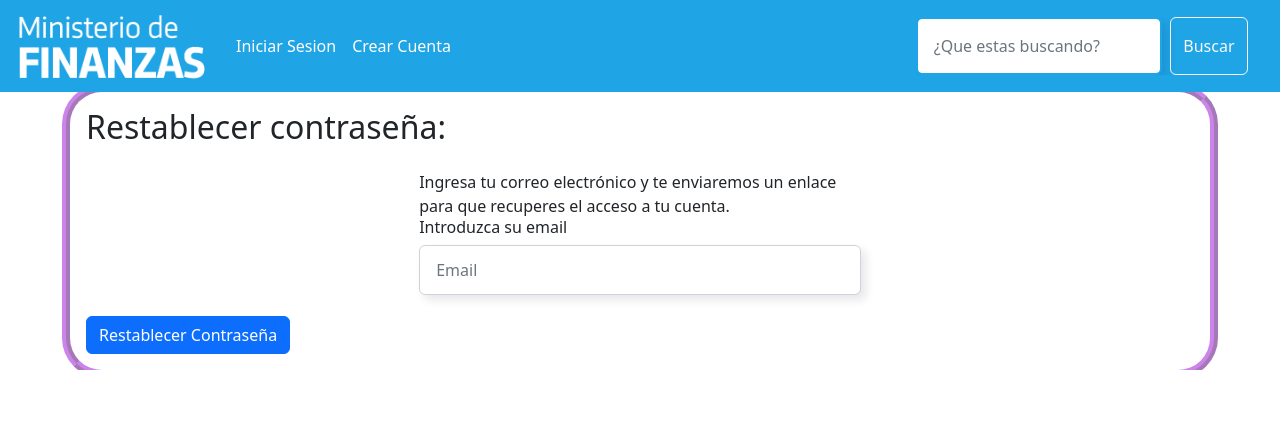
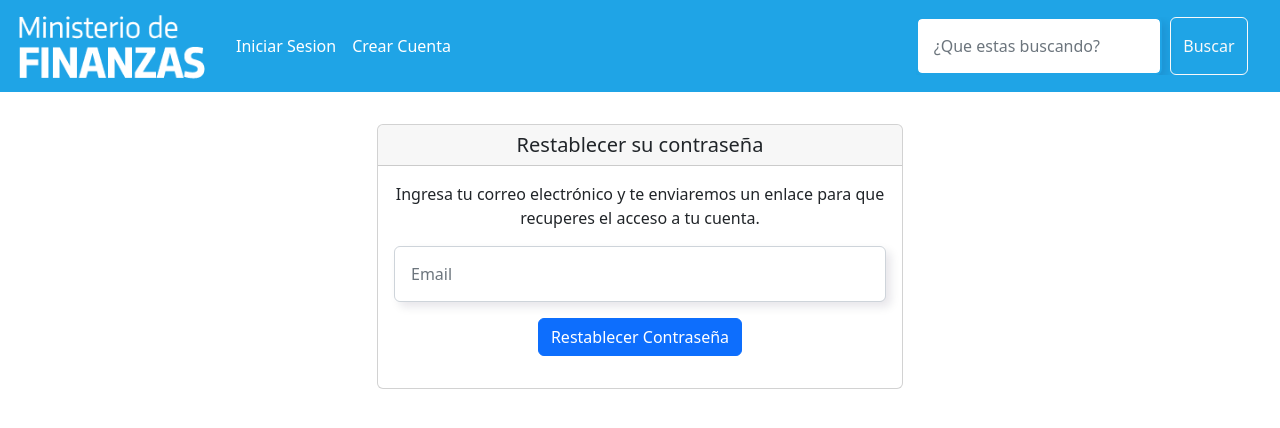
Before and after one commit to MateMar04/financiation, a React (Create React App) app in the folder financiation-react/: page /reset-password in a window 1280 px wide. Shown: the top 428 px of the page. Built offline with nearby package versions, Linux system fonts and the light colour scheme.

Commit message:
reset password done.

```diff
--- a/financiation-react/src/assets/styles/resetPassword.css
+++ /dev/null
@@ -1,4 +0,0 @@
-.resetpswd{
-    outline: 8px ridge rgba(170, 50, 220, .6);
-    border-radius: 2rem;
-}
--- a/financiation-react/src/containers/ResetPassword.js
+++ b/financiation-react/src/containers/ResetPassword.js
@@ -1,11 +1,11 @@
 import React, {useState} from "react";
-import {Navigate} from "react-router-dom";
+import {Link, Navigate} from "react-router-dom";
 import {connect} from "react-redux";
 import {reset_password} from "../actions/auth";
 import Container from 'react-bootstrap/Container';
 import Row from 'react-bootstrap/Row';
 import Col from 'react-bootstrap/Col';
-import '../assets/styles/resetPassword.css'
+import {Card} from "react-bootstrap";
 
 
 const ResetPassword = ({reset_password}) => {
@@ -30,13 +30,17 @@ const ResetPassword = ({reset_password}) => {
     }
 
     return (
-        <Container className='resetpswd'>
-            <h2>Restablecer contraseña:</h2>
+        <Container>
             <form onSubmit={e => onSubmit(e)}>
-                <Row className='justify-content-md-center'>
-                    <Col lg="5" className='input-required'>
-                        <a>Ingresa tu correo electrónico y te enviaremos un enlace para que recuperes el acceso a tu cuenta.</a>
-                        <h6>Introduzca su email</h6>
+                <Container>
+                    <Row className='justify-content-center'>
+                    <Col md='6'>
+                <Card >
+                    <Card.Header as="h5">Restablecer su contraseña</Card.Header>
+                    <Card.Body>
+                        <Card.Text>
+                            Ingresa tu correo electrónico y te enviaremos un enlace para que recuperes el acceso a tu cuenta.
+                        </Card.Text>
                         <input
                             className='form-control'
                             type='email'
@@ -46,15 +50,14 @@ const ResetPassword = ({reset_password}) => {
                             onChange={e => onChange(e)}
                             required
                         />
-
-                    </Col>
-
-                </Row>
-                <Row>
-                    <Col>
+                        <div className='py-3'>
                         <button className='btn btn-primary' type='submit'>Restablecer Contraseña</button>
+                            </div>
+                    </Card.Body>
+                </Card>
                     </Col>
                 </Row>
+                </Container>
             </form>
             </Container>
 
--- a/financiation-react/src/containers/ResetPasswordConfirm.js
+++ b/financiation-react/src/containers/ResetPasswordConfirm.js
@@ -2,6 +2,12 @@ import React, {useState} from "react";
 import {Navigate, useParams} from "react-router-dom";
 import {connect} from "react-redux";
 import {reset_password_confirm} from "../actions/auth";
+import Row from "react-bootstrap/Row";
+import Col from "react-bootstrap/Col";
+import {Card} from "react-bootstrap";
+import Container from "react-bootstrap/Container";
+import Form from "react-bootstrap/Form";
+import FloatingLabel from "react-bootstrap/FloatingLabel";
 
 
 const ResetPasswordConfirm = ({match, reset_password_confirm}) => {
@@ -32,7 +38,13 @@ const ResetPasswordConfirm = ({match, reset_password_confirm}) => {
     return (
         <div className='container mt-5'>
             <form onSubmit={e => onSubmit(e)}>
-                <div className='form-group'>
+                <Container>
+                    <Row className='justify-content-center'>
+                        <Col md='6'>
+                            <Card >
+                                <Card.Body>
+                                    <div className='py-2'>
+                                    <FloatingLabel controlId="floatingTextarea2" label="Introduzca su nueva contraseña">
                                     <input
                                         className='form-control'
                                         type='password'
@@ -43,20 +55,32 @@ const ResetPasswordConfirm = ({match, reset_password_confirm}) => {
                                         minLength='6'
                                         required
                                     />
+                                    </FloatingLabel>
                                     </div>
-                <div className='form-group'>
+                                    <div className='py-2'>
+                                    <FloatingLabel controlId="floatingTextarea2" label="Repita su nueva contraseña">
                                         <input
                                             className='form-control'
                                             type='password'
-                        placeholder='New Password'
+                                            placeholder='Repita la contraseña'
                                             name='re_new_password'
                                             value={re_new_password}
                                             onChange={e => onChange(e)}
                                             minLength='6'
                                             required
                                         />
+                                    </FloatingLabel>
                                     </div>
-                <button className='btn btn-primary' type='submit'>Reset Password</button>
+                                        <div className='py-2'>
+                                        <button className='btn btn-primary' type='submit'>Cambiar Contraseña</button>
+                                        </div>
+                                </Card.Body>
+                            </Card>
+                        </Col>
+                    </Row>
+                </Container>
+
+
             </form>
         </div>
     );
```
Lines whose indentation alone changed are shown as unchanged.
